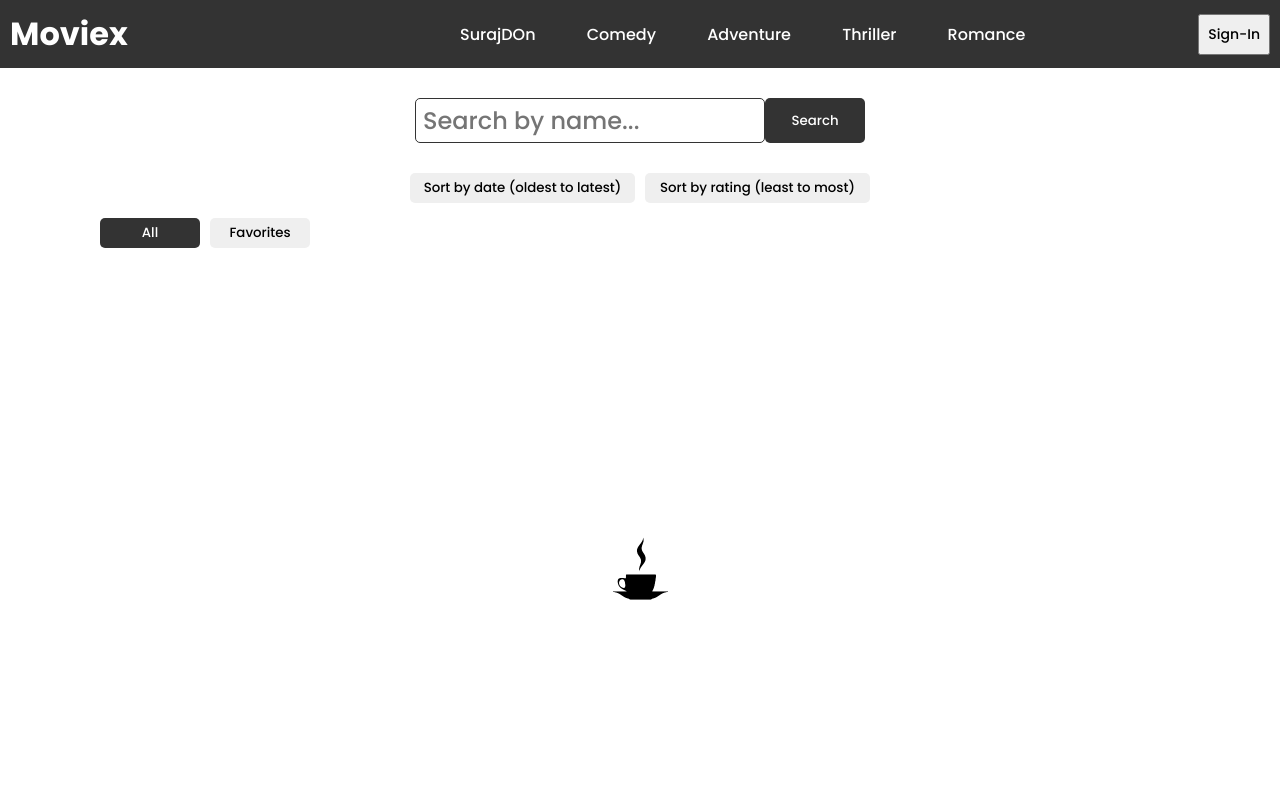
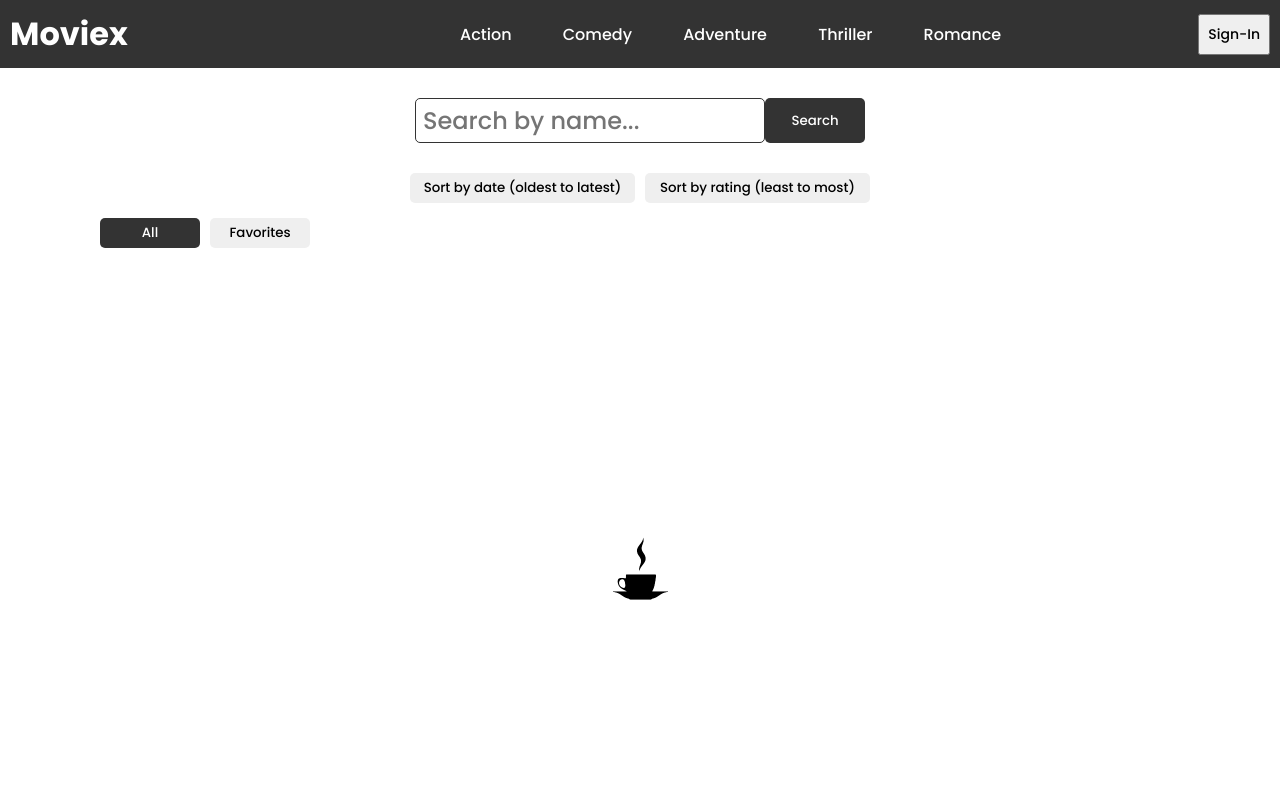
Before and after one commit to ramesh-vairagar/MovieXapp, a plain HTML site: page index.html in a window 1280 px wide. Shown: the top 800 px of the page. Drawn offline with Linux system fonts and the light colour scheme; no server answers.

Commit message:
name changed

```diff
--- a/index.html
+++ b/index.html
@@ -16,7 +16,7 @@
 
       <nav>
         <ul class="header-ul desktop-class">
-            <li>SurajDOn</li>
+            <li>Action</li>
             <li>Comedy</li>
             <li>Adventure</li>
             <li>Thriller</li>
```
